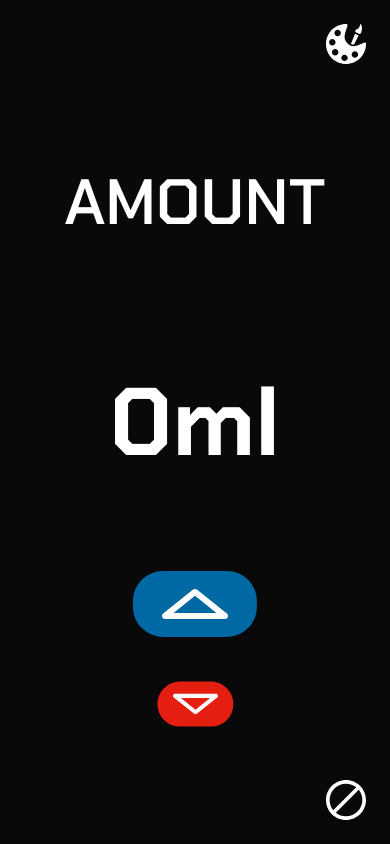
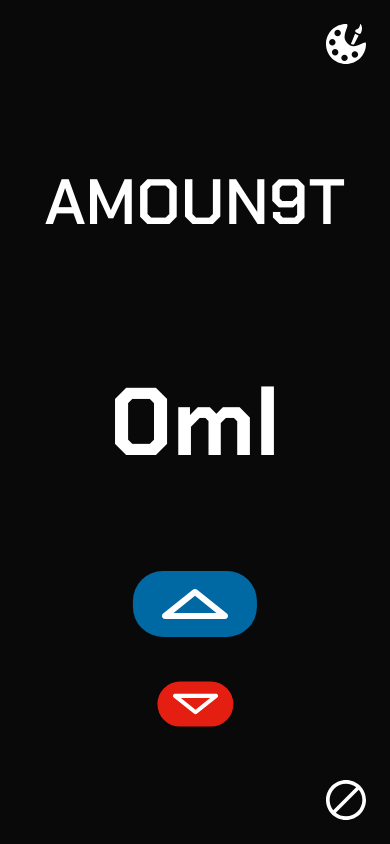
Before and after one commit to AlexDeFoc/Ocean-Intake, a plain HTML site: page index.html in a window 390 px wide. Drawn offline with Linux system fonts and the light colour scheme.

Commit message:
Update index.html
mobile test auto refresh

```diff
--- a/index.html
+++ b/index.html
@@ -70,7 +70,7 @@
     </svg>
 
     <div class="page-grid">
-        <div class="cell"><h2>Amount</h2></div>
+        <div class="cell"><h2>Amoun9t</h2></div>
         <div class="cell"><p class="score">0ml</p></div>
         <div class="cell btn-flex">
             <svg class="btn add" fill="#000000" height="800px" width="800px" version="1.1" id="Layer_1" xmlns="http://www.w3.org/2000/svg" xmlns:xlink="http://www.w3.org/1999/xlink"
```
